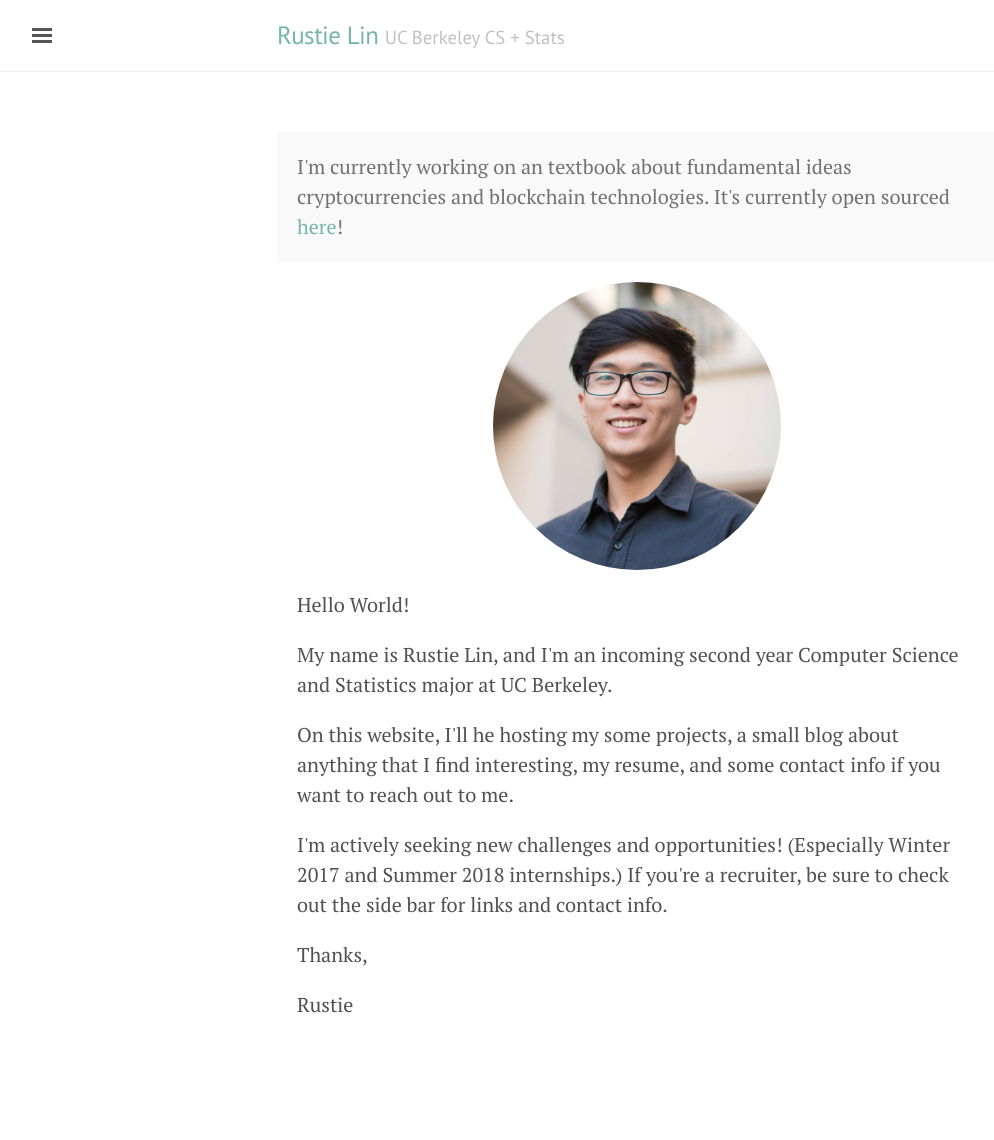
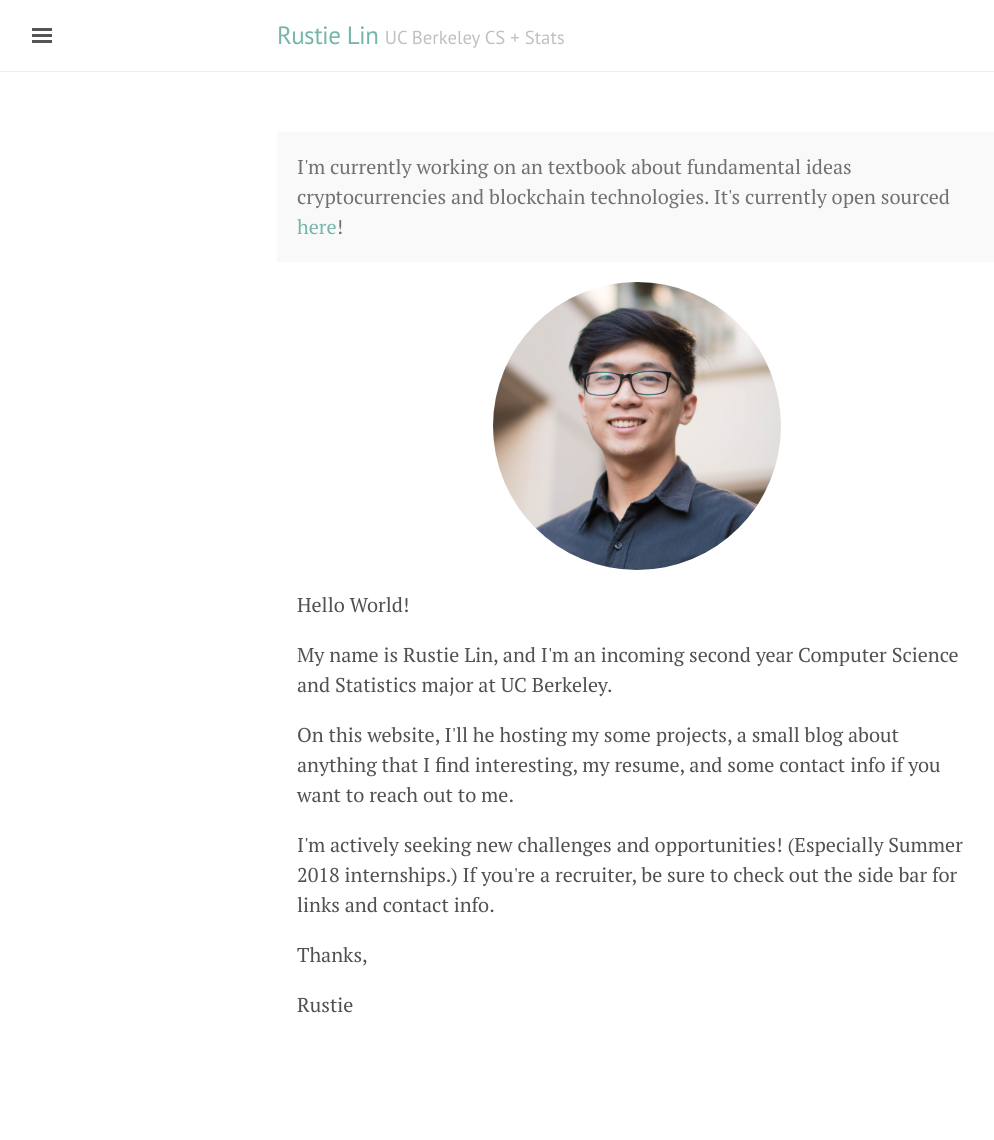
Before and after one commit to rustielin/rustielin.github.io, a Jekyll site: the page built from index.html, in a window 1280 px wide. Shown: the whole page, without its empty margins (3-997 px from the left). Built offline with Jekyll 4.4.1, drawn with Linux system fonts in a browser that asks for light colours.

Commit message:
changed intern times in opening note

```diff
--- a/index.html
+++ b/index.html
@@ -16,7 +16,7 @@ title: Home
 
     <p> My name is Rustie Lin, and I'm an incoming second year Computer Science and Statistics major at UC Berkeley.</p>
     <p> On this website, I'll he hosting my some projects, a small blog about anything that I find interesting, my resume, and some contact info if you want to reach out to me. </p>
-    <p> I'm actively seeking new challenges and opportunities! (Especially Winter 2017 and Summer 2018 internships.)
+    <p> I'm actively seeking new challenges and opportunities! (Especially Summer 2018 internships.)
       If you're a recruiter, be sure to check out the side bar for links and contact info.</p>
 
     <p>Thanks,</p>
```
